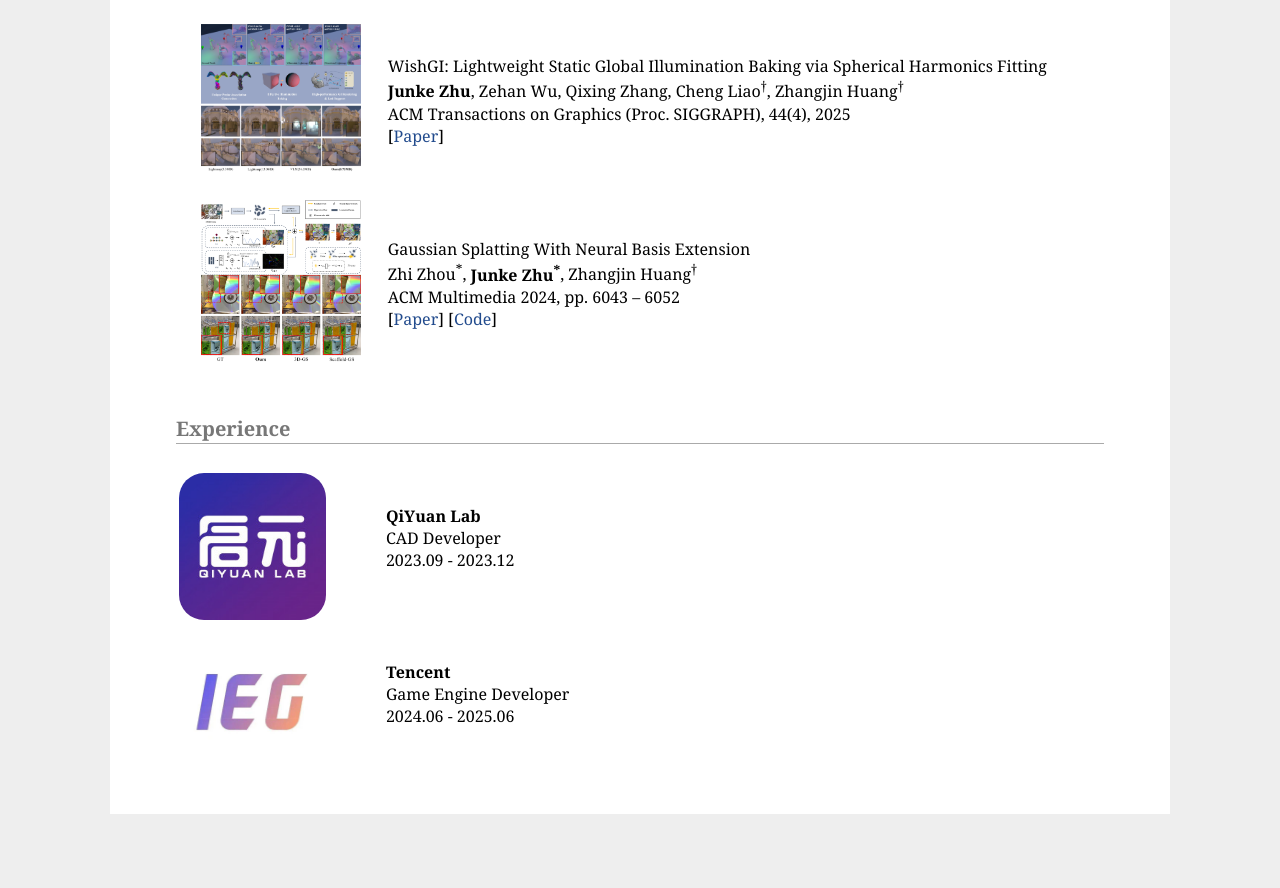
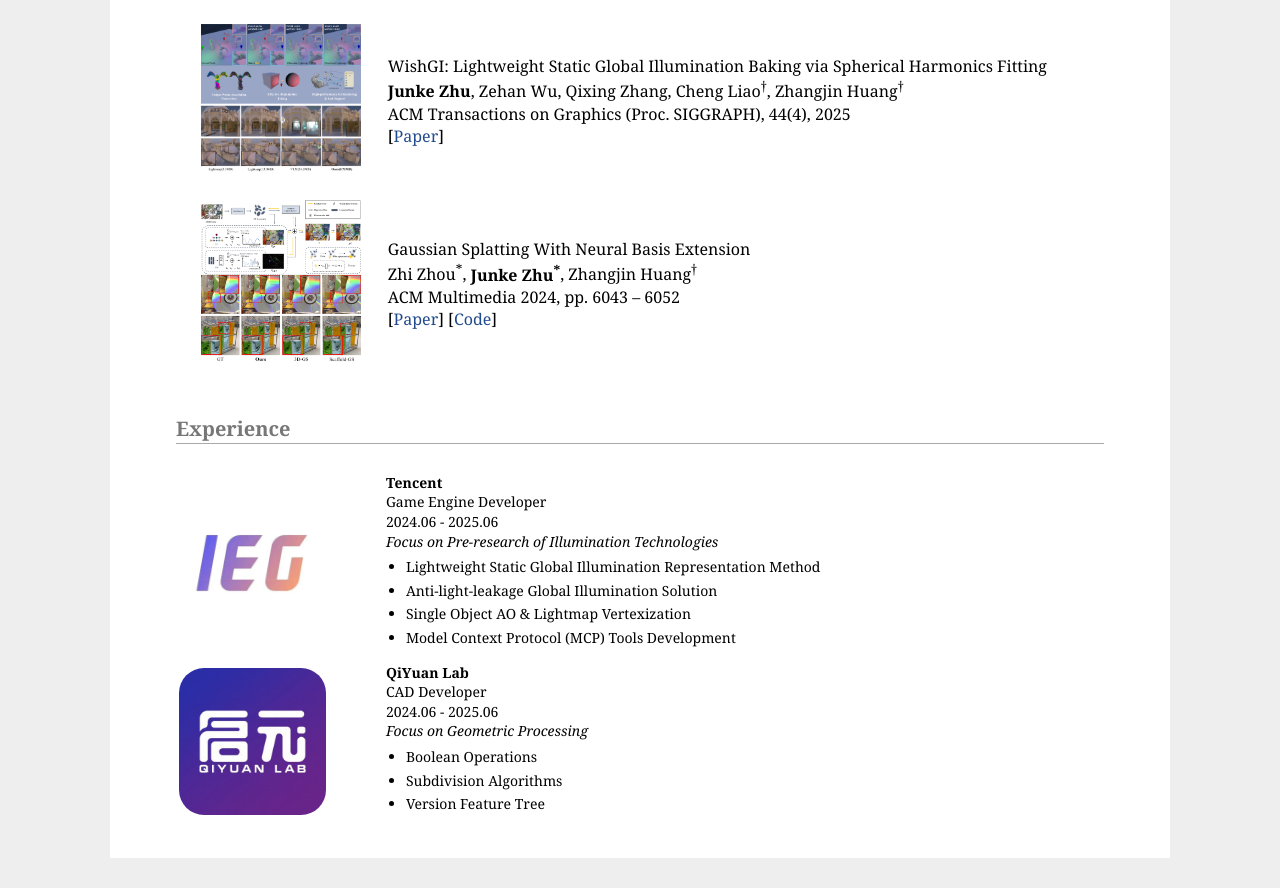
Before and after one commit to junkzhu/junkzhu.github.io, a plain HTML site: page index.html in a window 1280 px wide. Shown: the part 617-1505 px from the top of the page. Before the commit the page ends 1461 px from the top, so only its background shows below. Drawn offline with Linux system fonts and the light colour scheme.

Commit message:
更新实习内容

```diff
--- a/index.html
+++ b/index.html
@@ -115,27 +115,42 @@
     <h2>Experience </h2>
     <table>
 
+      <!-- Tencent IEG -->
+      <tr>
+      <td style="padding-right:20px;width:20%;vertical-align:middle"><img
+          src="./homepage_files/img/Tencent-IEG.jpeg" , width="80%", style="border-radius: 25px;"></td>
+      <td width="70%" valign="center">
+        <div style="font-size: 14px; line-height: 1.4;">
+          <b>Tencent</b><br>
+          Game Engine Developer<br>
+          2024.06 - 2025.06<br>
+          <em>Focus on Pre-research of Illumination Technologies</em>
+          <ul style="margin-top: 6px; padding-left: 20px; list-style-type: disc;">
+            <li style="margin: 4px 0; padding: 0;">Lightweight Static Global Illumination Representation Method</li>
+            <li style="margin: 4px 0; padding: 0;">Anti-light-leakage Global Illumination Solution</li>
+            <li style="margin: 4px 0; padding: 0;">Single Object AO & Lightmap Vertexization</li>
+            <li style="margin: 4px 0; padding: 0;">Model Context Protocol (MCP) Tools Development</li>
+          </ul>
+        </div>
+      </td>
+      </tr>
+
       <!-- Qiyuan Lab -->
       <tr>
       <td style="padding-right:20px;width:20%;vertical-align:middle"><img
           src="./homepage_files/img/qiyuan.jpg" , width="80%", style="border-radius: 25px;"></td>
       <td width="70%" valign="center">
-        <b>QiYuan Lab</b>
-        <br> CAD Developer
-        <br> 2023.09 - 2023.12 <br>
-        <br>
-      </td>
-      </tr>
-
-      <!-- Tencent IEG -->
-      <tr>
-      <td style="padding-right:20px;width:20%;vertical-align:middle"><img
-          src="./homepage_files/img/Tencent-IEG.jpeg" , width="80%", style="border-radius: 25px;"></td>
-      <td width="70%" valign="center">
-        <b>Tencent</b>
-        <br> Game Engine Developer
-        <br> 2024.06 - 2025.06 <br>
-        <br>
+        <div style="font-size: 14px; line-height: 1.4;">
+          <b>QiYuan Lab</b><br>
+          CAD Developer<br>
+          2024.06 - 2025.06<br>
+          <em>Focus on Geometric Processing</em>
+          <ul style="margin-top: 6px; padding-left: 20px; list-style-type: disc;">
+            <li style="margin: 4px 0; padding: 0;">Boolean Operations</li>
+            <li style="margin: 4px 0; padding: 0;">Subdivision Algorithms</li>
+            <li style="margin: 4px 0; padding: 0;">Version Feature Tree</li>
+          </ul>
+        </div>
       </td>
       </tr>
 
```
